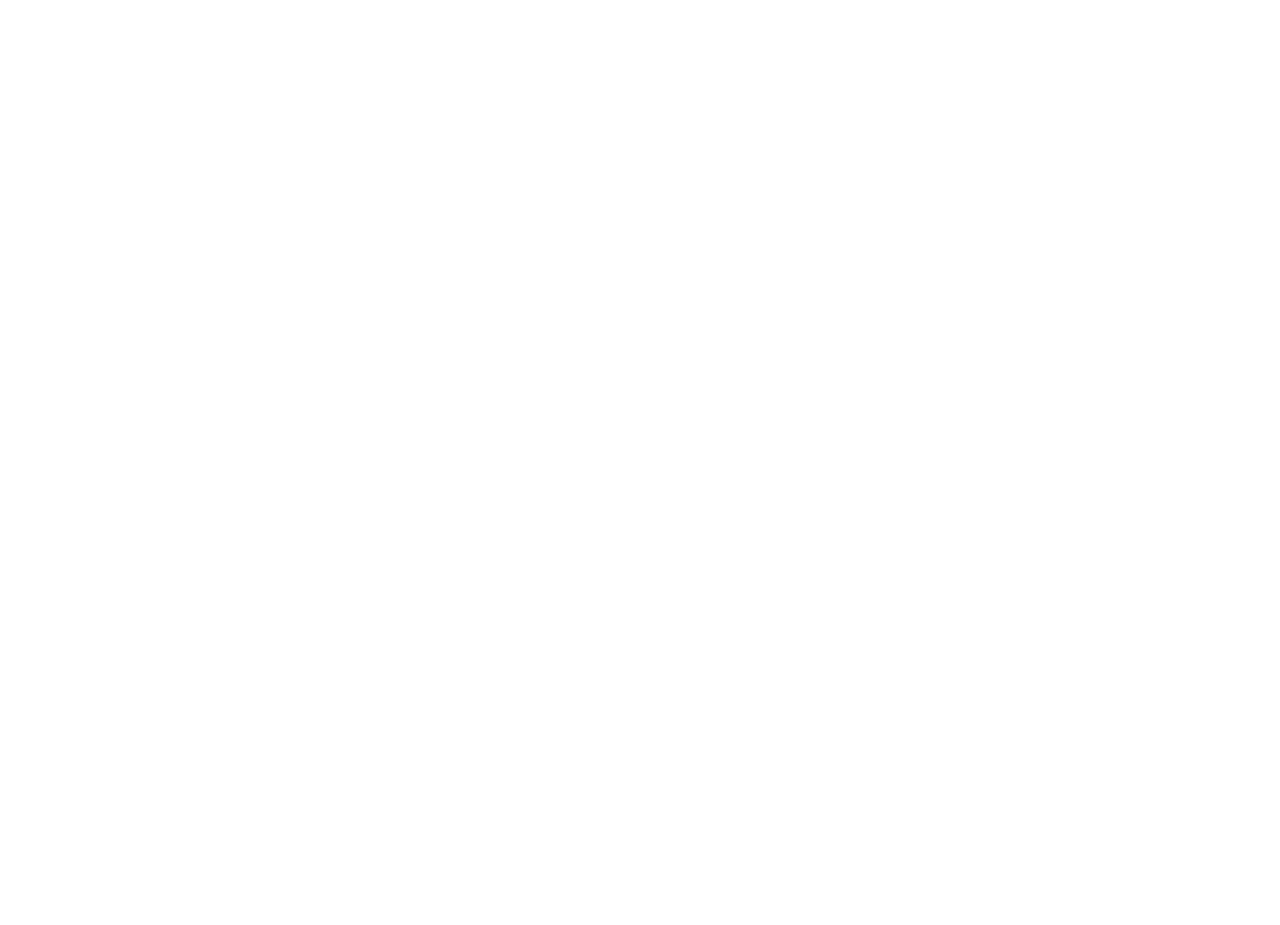
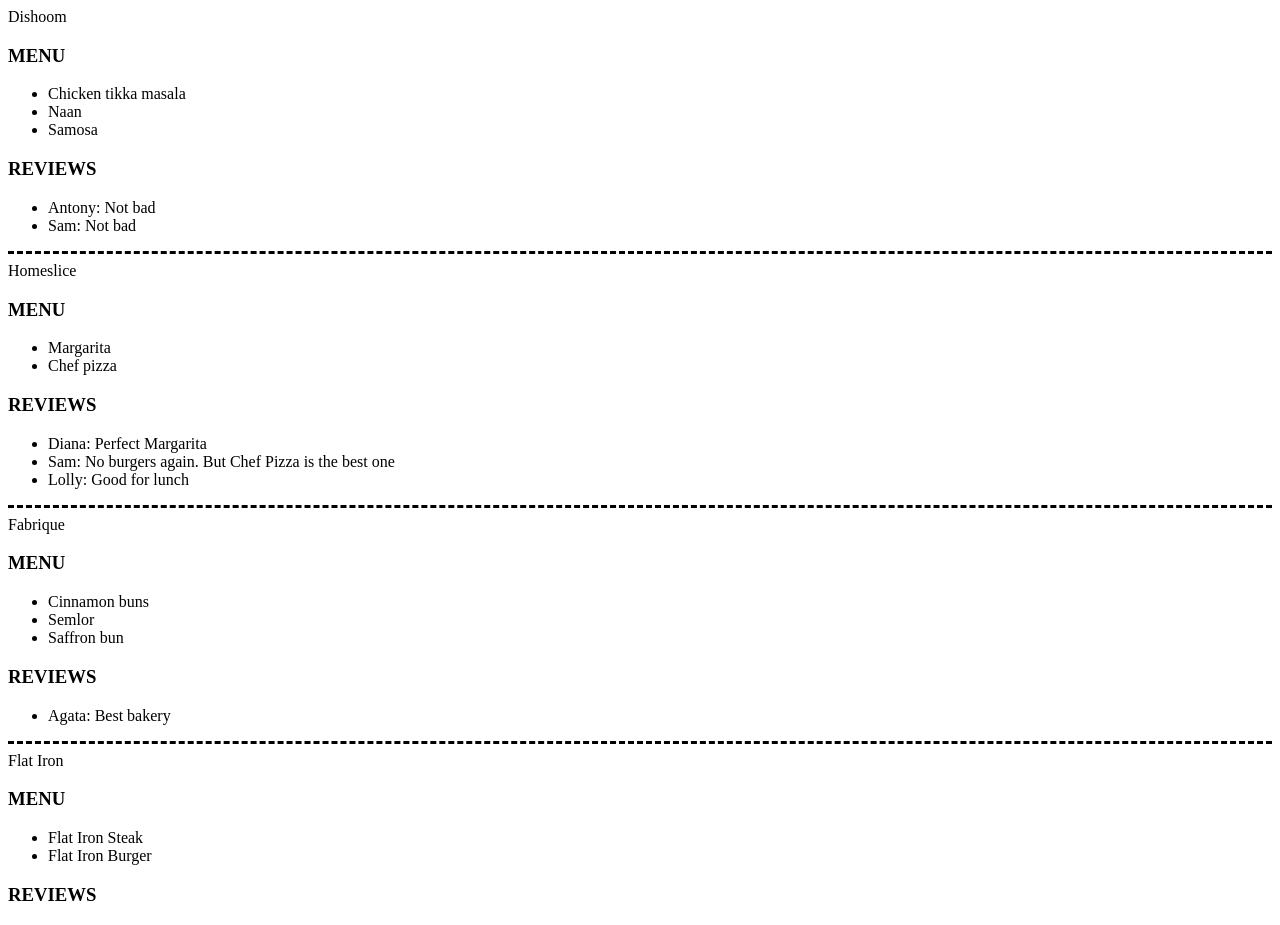
Before and after one commit to Ilichev-vlad/Restaraunts, a React (Vite) app: page / in a window 1280 px wide. Shown: the top 925 px of the page. Before the commit the page ends 800 px from the top, so only its background shows below. Built offline with nearby package versions, Linux system fonts and the light colour scheme.

Commit message:
first_homework done

```diff
--- a/src/main.jsx
+++ b/src/main.jsx
@@ -2,4 +2,57 @@
 import ReactDOM from 'react-dom/client';
 import { restaurants } from '../materials/mock';
 
-ReactDOM.createRoot(document.getElementById('root')).render()
+ReactDOM.createRoot(document.getElementById('root')).render(
+  <div>
+    {/* Ресторан 1 */}
+    <div>{restaurants[0].name}</div>
+    <h3>MENU</h3>
+    <ul>
+      <li>{restaurants[0].menu[0].name}</li>
+      <li>{restaurants[0].menu[1].name}</li>
+      <li>{restaurants[0].menu[2].name}</li>
+    </ul>
+    <h3>REVIEWS</h3>
+    <ul>
+      <li>{restaurants[0].reviews[0].user}: {restaurants[0].reviews[0].text}</li>
+      <li>{restaurants[0].reviews[1].user}: {restaurants[0].reviews[0].text}</li>
+    </ul>
+    {/* Ресторан 2 */}
+    <div style={{borderTop: 'dashed', paddingTop: '0.5rem'}}>{restaurants[1].name}</div>
+    <h3>MENU</h3>
+    <ul>
+      <li>{restaurants[1].menu[0].name}</li>
+      <li>{restaurants[1].menu[1].name}</li>
+    </ul>
+    <h3>REVIEWS</h3>
+    <ul>
+      <li>{restaurants[1].reviews[0].user}: {restaurants[1].reviews[0].text}</li>
+      <li>{restaurants[1].reviews[1].user}: {restaurants[1].reviews[1].text}</li>
+      <li>{restaurants[1].reviews[2].user}: {restaurants[1].reviews[2].text}</li>
+    </ul>
+    {/* Ресторан 3 */}
+    <div style={{borderTop: 'dashed', paddingTop: '0.5rem'}}>{restaurants[2].name}</div>
+    <h3>MENU</h3>
+    <ul>
+      <li>{restaurants[2].menu[0].name}</li>
+      <li>{restaurants[2].menu[1].name}</li>
+      <li>{restaurants[2].menu[2].name}</li>
+    </ul>
+    <h3>REVIEWS</h3>
+    <ul>
+      <li>{restaurants[2].reviews[0].user}: {restaurants[2].reviews[0].text}</li>
+    </ul>
+    {/* Ресторан 4 */}
+    <div style={{borderTop: 'dashed', paddingTop: '0.5rem'}}>{restaurants[3].name}</div>
+    <h3>MENU</h3>
+    <ul>
+      <li>{restaurants[3].menu[0].name}</li>
+      <li>{restaurants[3].menu[1].name}</li>
+    </ul>
+    <h3>REVIEWS</h3>
+    <ul>
+      <li>{restaurants[3].reviews[0].user}: {restaurants[3].reviews[0].text}</li>
+      <li>{restaurants[3].reviews[1].user}: {restaurants[3].reviews[1].text}</li>
+    </ul>
+  </div>
+)
```
